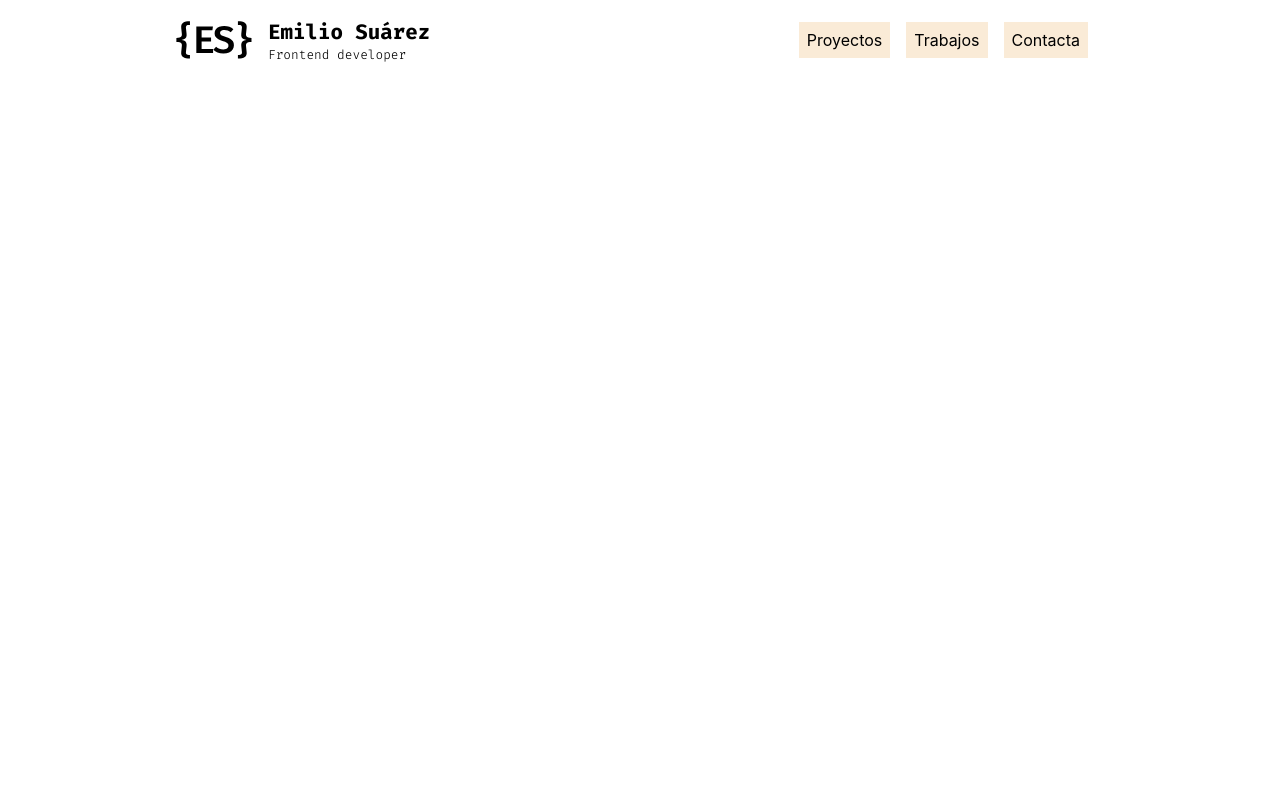
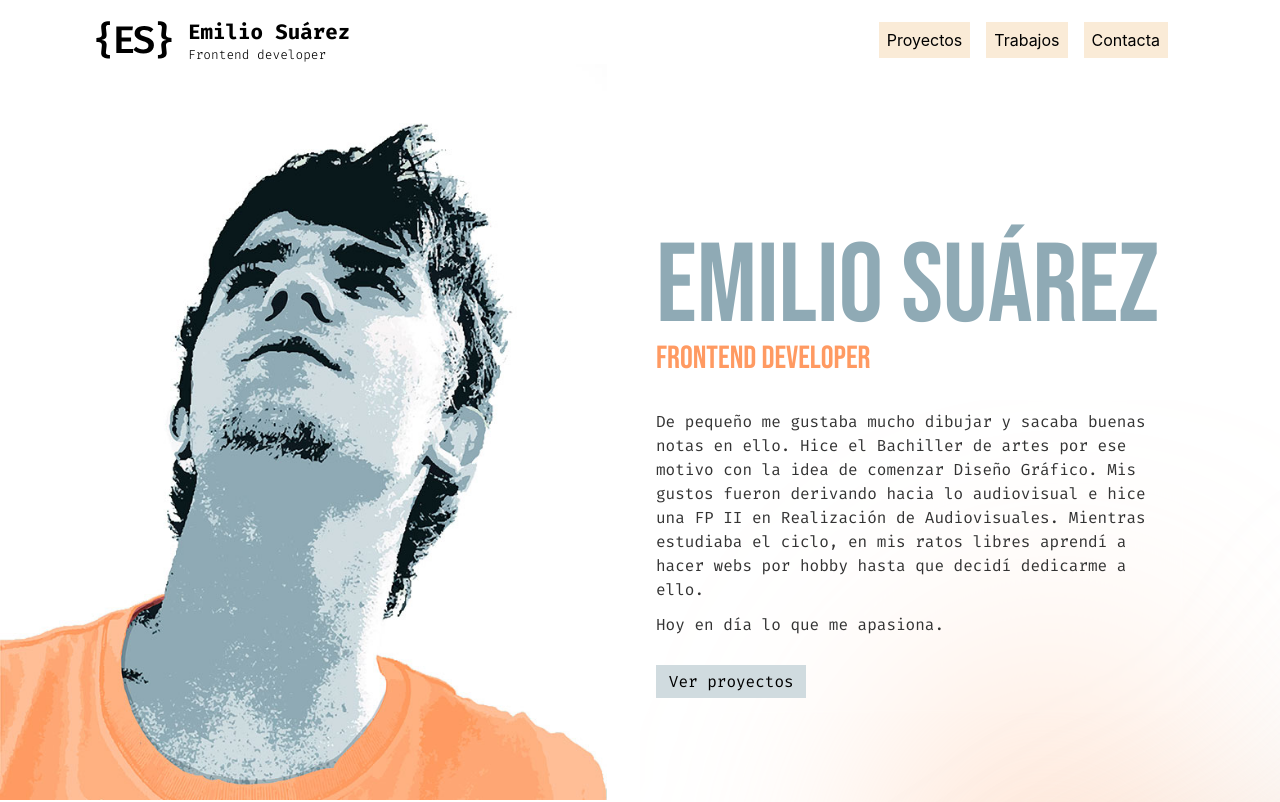
Before and after one commit to emisua/Portfolio-React, a React (Vite) app: page / in a window 1280 px wide. Shown: the top 802 px of the page. Built offline with nearby package versions, Linux system fonts and the light colour scheme.

Commit message:
Añadidos y cambios en los css

```diff
--- a/src/css/App.css
+++ b/src/css/App.css
@@ -10,8 +10,14 @@ a {
   cursor: pointer;
 }
 
+p {
+  margin-bottom: 0.7rem;
+  font-size: 1rem;
+  line-height: 1.5rem;
+}
+
 .container {
-  max-width: 60rem;
+  max-width: 70rem;
   margin: 0 auto;
   padding: 0 1rem;
   width: 100%;
@@ -30,8 +36,33 @@ a {
   font-family: "Fira Code", monospace;
 }
 
+.bebas {
+  font-family: "Bebas Neue", cursive;
+}
+
 .strong {
   font-weight: bold;
+}
+
+.display {
+  font-size: clamp(5rem, 10vw, 7rem);
+  margin: 0;
+  line-height: clamp(5rem, 10vw, 6.4rem);
+}
+
+.underline {
+  position: relative;
+}
+
+.underline::before {
+  content: "";
+  border-bottom: 0.25rem solid;
+  width: 108%;
+  position: absolute;
+  bottom: 4px;
+  border-radius: 5px;
+  left: -4%;
+  filter: contrast(1.2);
 }
 
 /* GRID */
--- a/src/css/Btn.css
+++ b/src/css/Btn.css
@@ -3,6 +3,7 @@
   padding: 0.4rem 0.8rem;
   margin-top: 1rem;
   font-size: 1rem;
+  transition: all 0.3s ease-in-out;
 }
 
 .btn.lg {
@@ -12,3 +13,18 @@
 .btn.xs {
   font-size: 0.75rem;
 }
+
+.btn.primary {
+  background-color: var(--primary-light);
+}
+
+.btn.primary:hover {
+  background-color: var(--secondary-light);
+}
+
+.btn.secondary {
+  background-color: var(--secondary-light);
+}
+.btn.secondary:hover {
+  background-color: var(--primary-light);
+}
--- a/src/css/Card.css
+++ b/src/css/Card.css
@@ -85,30 +85,25 @@
   font-size: 0.6rem;
   margin-right: 0.3rem;
   backdrop-filter: blur(3px);
-  transition: all 0.1s ease-in-out;
-}
-
-.card:hover .tag {
-  transform: translate(0px, -3px);
-  transition-delay: 0.2s;
+  transition: all 0.3s ease-in-out;
 }
 
 .card:hover .tag.kadence {
-  background-color: var(--tag-kadence);
+  background-color: var(--primary);
 }
 
 .card:hover .tag.wordpress {
-  background-color: var(--tag-wordpress);
+  background-color: var(--secondary);
 }
 
 .tag.kadence {
   background-color: transparent;
-  border: 1px solid var(--tag-kadence);
+  border: 1px solid var(--primary);
 }
 
 .tag.wordpress {
   background-color: transparent;
-  border: 1px solid var(--tag-wordpress);
+  border: 1px solid var(--secondary);
 }
 
 @media (min-width: 650px) {
--- a/src/css/Colores.css
+++ b/src/css/Colores.css
@@ -1,4 +1,17 @@
 :root {
   --tag-wordpress: rgba(255, 86, 190, 0.8);
   --tag-kadence: rgba(255, 145, 0, 0.8);
+  --primary: #ff9a62;
+  --primary-light: #ffbe96;
+  --secondary: #8faab5;
+  --secondary-light: #d0dbdf;
+  --text-dark: #333333;
 }
+
+.color-primary {
+  color: var(--primary);
+}
+
+.color-secondary {
+  color: var(--secondary);
+}
--- a/src/css/Home.css
+++ b/src/css/Home.css
@@ -4,19 +4,81 @@
 
 .home {
   display: flex;
-  flex-direction: column-reverse;
+  flex-direction: column;
   min-height: calc(100vh - 4rem);
 }
 
 .home .img-portada {
-  max-width: 100%;
+  /* max-width: 100%;
   margin-top: auto;
+  max-height: calc(100vh - 4rem);
+  flex: 1;
+  height: auto;
+  object-fit: contain;
+  object-position: 0% 100%;
+  width: 100%; */
+  position: absolute;
+  max-height: calc(100vh - 4rem);
+  left: 0;
+  bottom: 0;
+  z-index: -1;
+  max-width: 100vw;
+  height: 100%;
+  object-fit: contain;
+  object-position: 0% 100%;
+  width: 100%;
+}
+
+.home .grid.container {
+  display: grid;
+  grid-template-columns: 1fr;
+  justify-content: center;
+  align-content: center;
 }
 
 .home .texto {
   order: 1;
+}
+
+.home .texto .title {
+  line-height: inherit;
+  margin-bottom: 2rem;
+  font-size: clamp(1.5rem, 2.5vw, 4rem);
+  font-weight: normal;
+  position: relative;
+}
+
+.home .bg {
+  position: absolute;
+  right: 0;
+  top: 50vh;
+  width: 50vw;
+  overflow: hidden;
+  z-index: -1;
+}
+
+/* PC */
+
+.desktop .home {
+  display: flex;
+  flex-direction: row;
+  max-height: 100vh;
+  justify-content: center;
+}
+
+.desktop .img-portada {
+  max-width: 60vw;
+}
+
+.desktop .grid.container {
+  grid-template-columns: 2fr 2fr;
+}
+
+.desktop .home .texto {
+  padding: 1rem;
+  border-radius: 1rem;
+  backdrop-filter: blur(2px);
   display: flex;
   flex-direction: column;
-  flex-wrap: wrap;
   align-items: flex-start;
 }
```
